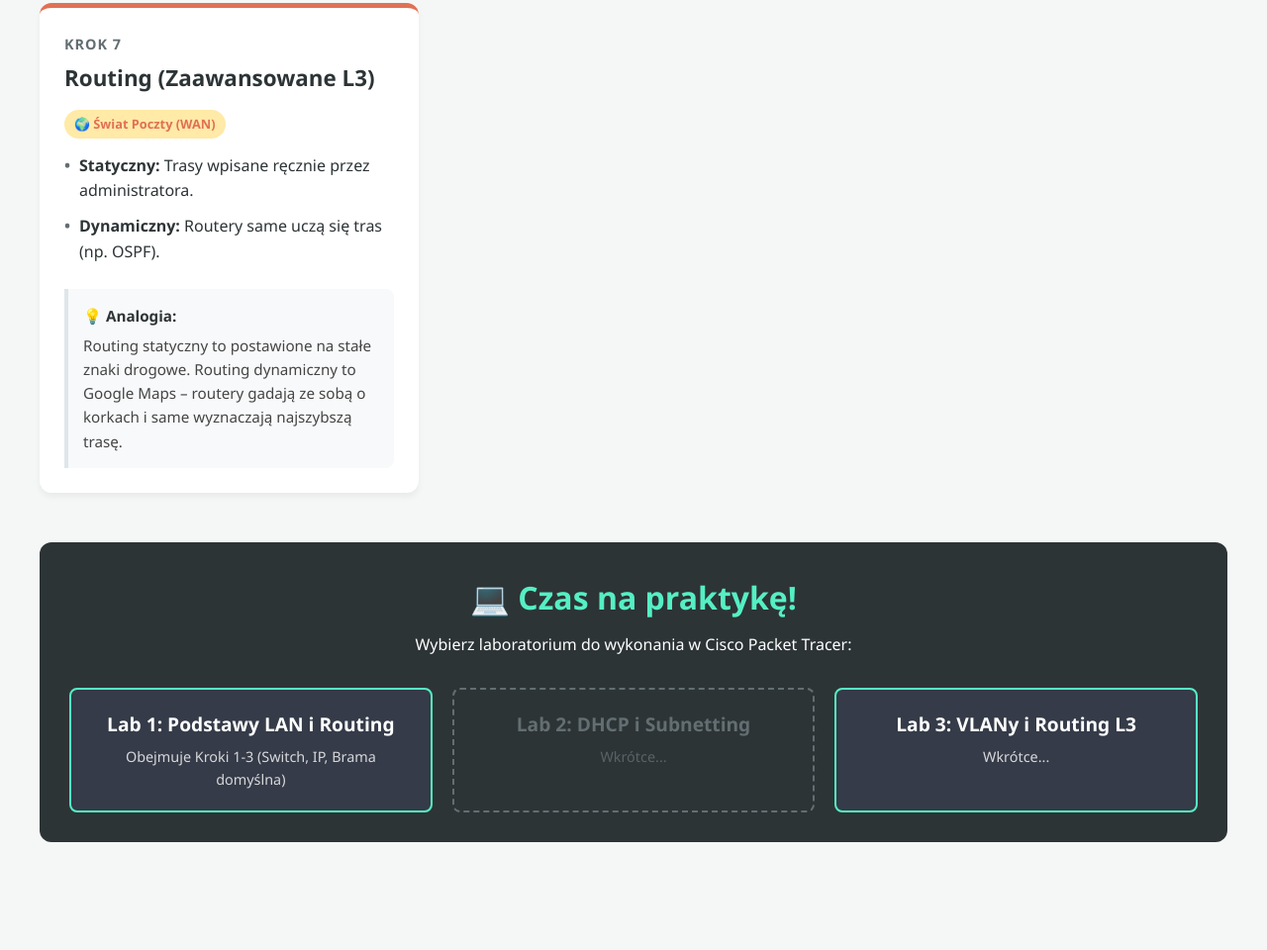
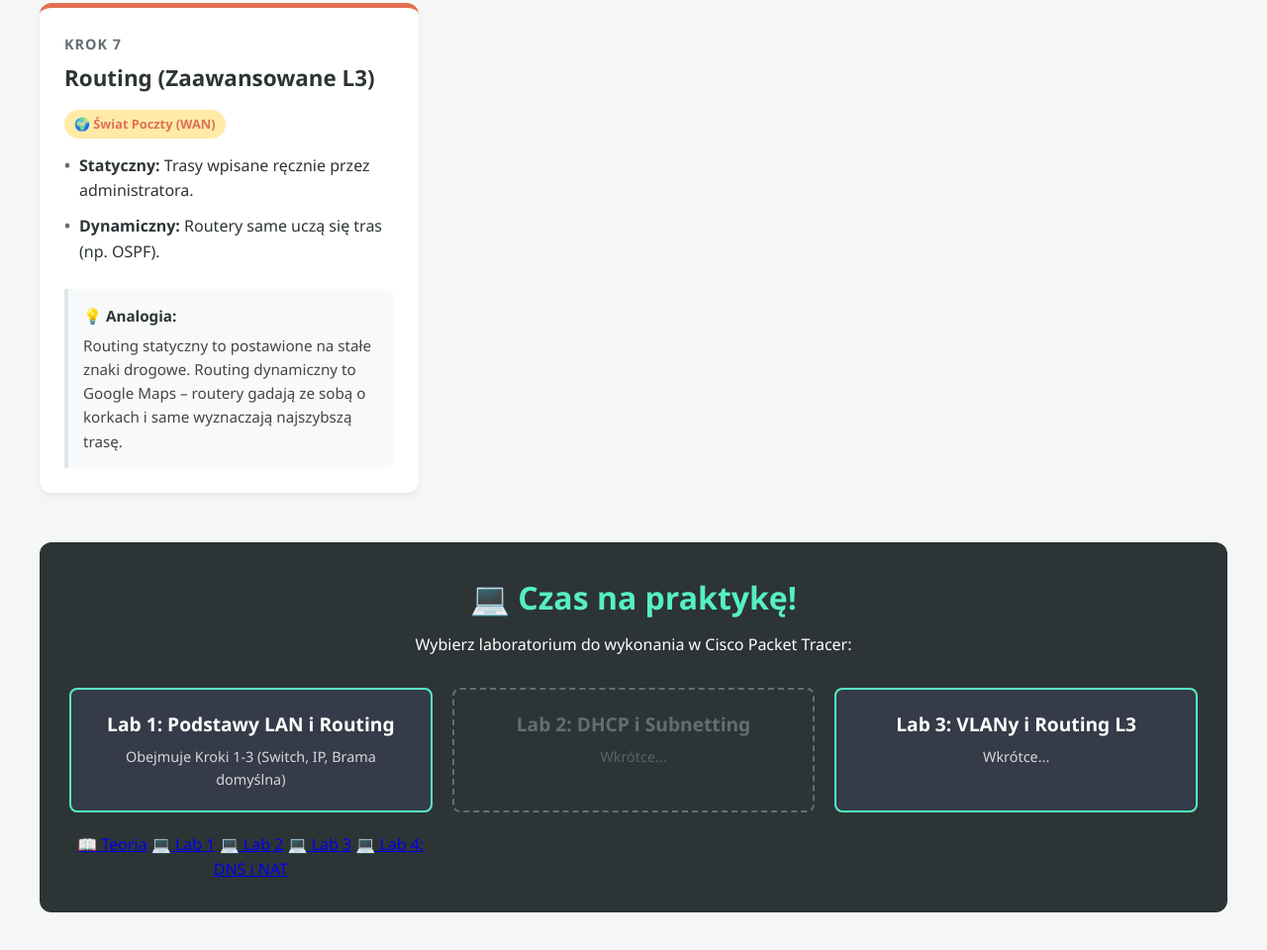
Before and after one commit to m1981/praktyki-inf02, a plain HTML site: page index.html in a window 1280 px wide. Shown: the part 1286-2246 px from the top of the page at 99% size. Before the commit the page ends 2177 px from the top, so only its background shows below. Drawn offline with Linux system fonts and the light colour scheme.

Commit message:
Update index.html

```diff
--- a/index.html
+++ b/index.html
@@ -348,6 +348,14 @@
                 <span class="lab-title">Lab 3: VLANy i Routing L3</span>
                 <span class="lab-desc">Wkrótce...</span>
             </a>
+
+<nav class="main-nav">
+            <a href="index.html" class="nav-btn">📖 Teoria</a>
+            <a href="cwiczenia.html" class="nav-btn">💻 Lab 1</a>
+            <a href="cwiczenia2.html" class="nav-btn">💻 Lab 2</a>
+            <a href="cwiczenia3.html" class="nav-btn">💻 Lab 3</a>
+            <a href="cwiczenia4.html" class="nav-btn">💻 Lab 4: DNS i NAT</a>
+        </nav>
         </div>
     </section>
 </body>
```
